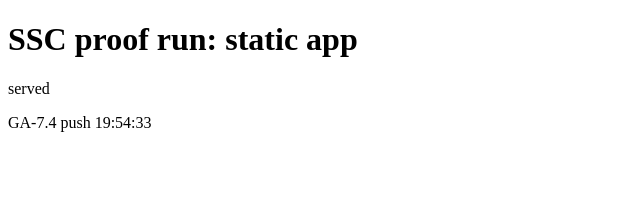
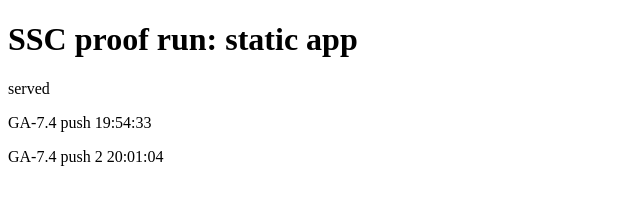
Before and after one commit to Delimitus/ssc-github-proof, a plain HTML site: page index.html in a window 1280 px wide. Shown: the whole page, without its empty margins (0-640 px from the left). Drawn offline with Linux system fonts and the light colour scheme.

Commit message:
GA-7.4 timed push 2

```diff
--- a/index.html
+++ b/index.html
@@ -2,3 +2,4 @@
 <html lang="en"><head><meta charset="utf-8"><title>SSC proof run: static</title></head>
 <body><main><h1>SSC proof run: static app</h1><p id="ok">served</p></main></body></html>
 <p>GA-7.4 push 19:54:33</p>
+<p>GA-7.4 push 2 20:01:04</p>
```
